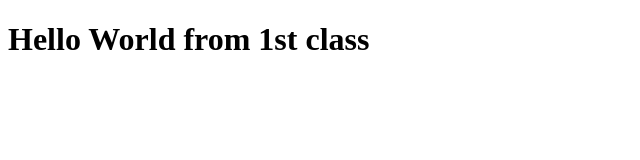
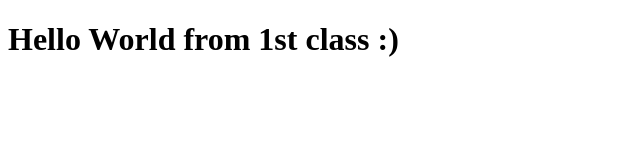
Before and after one commit to ZaidIlyas/Class1testcamp2020, a plain HTML site: page index.html in a window 1280 px wide. Shown: the full height of the page, 0-640 px from the left. Drawn offline with Linux system fonts and the light colour scheme.

Commit message:
Update index.html

```diff
--- a/index.html
+++ b/index.html
@@ -6,6 +6,6 @@
     <title>Document</title>
 </head>
 <body>
-    <h1>Hello World from 1st class </h1>
+    <h1>Hello World from 1st class :) </h1>
 </body>
 </html>
```
